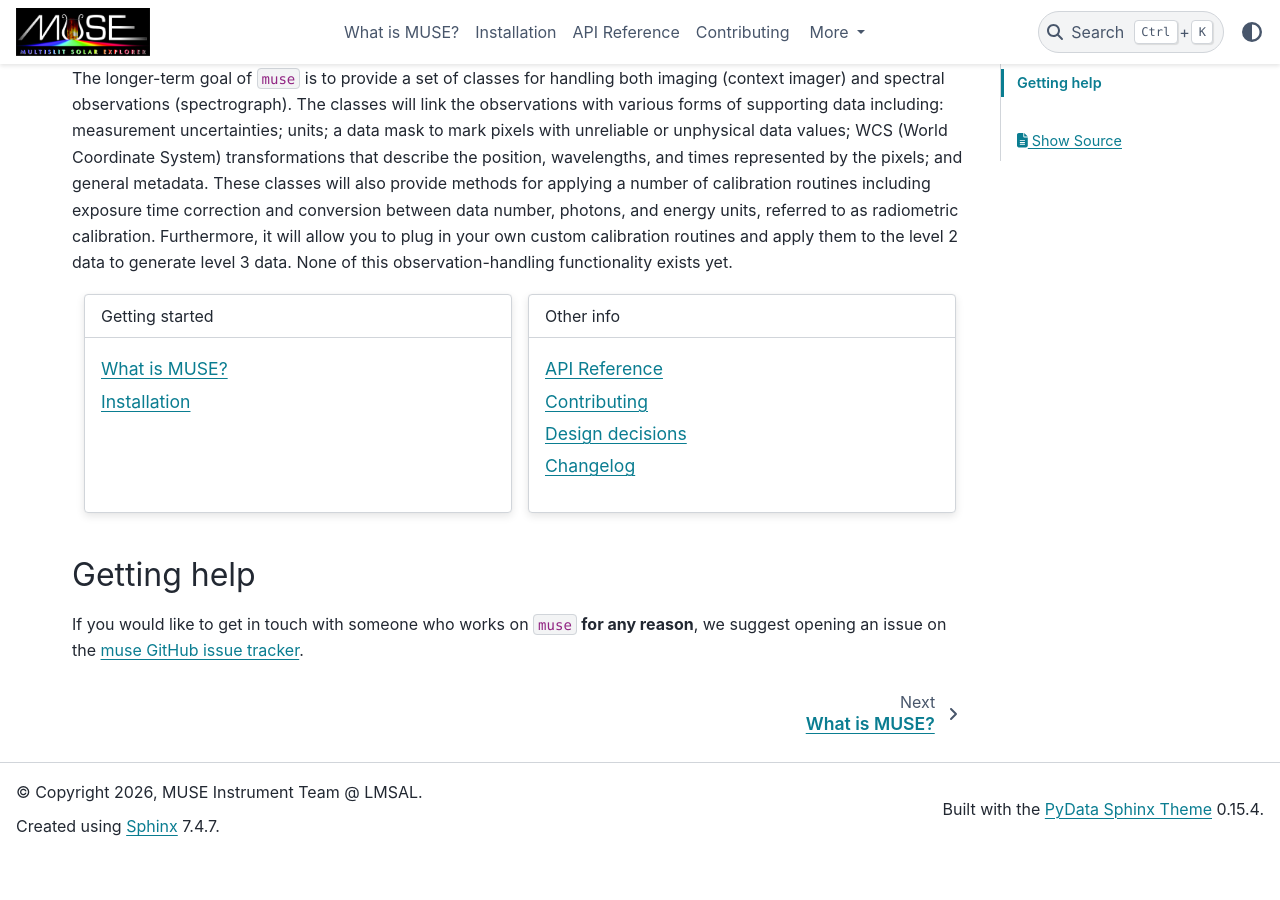
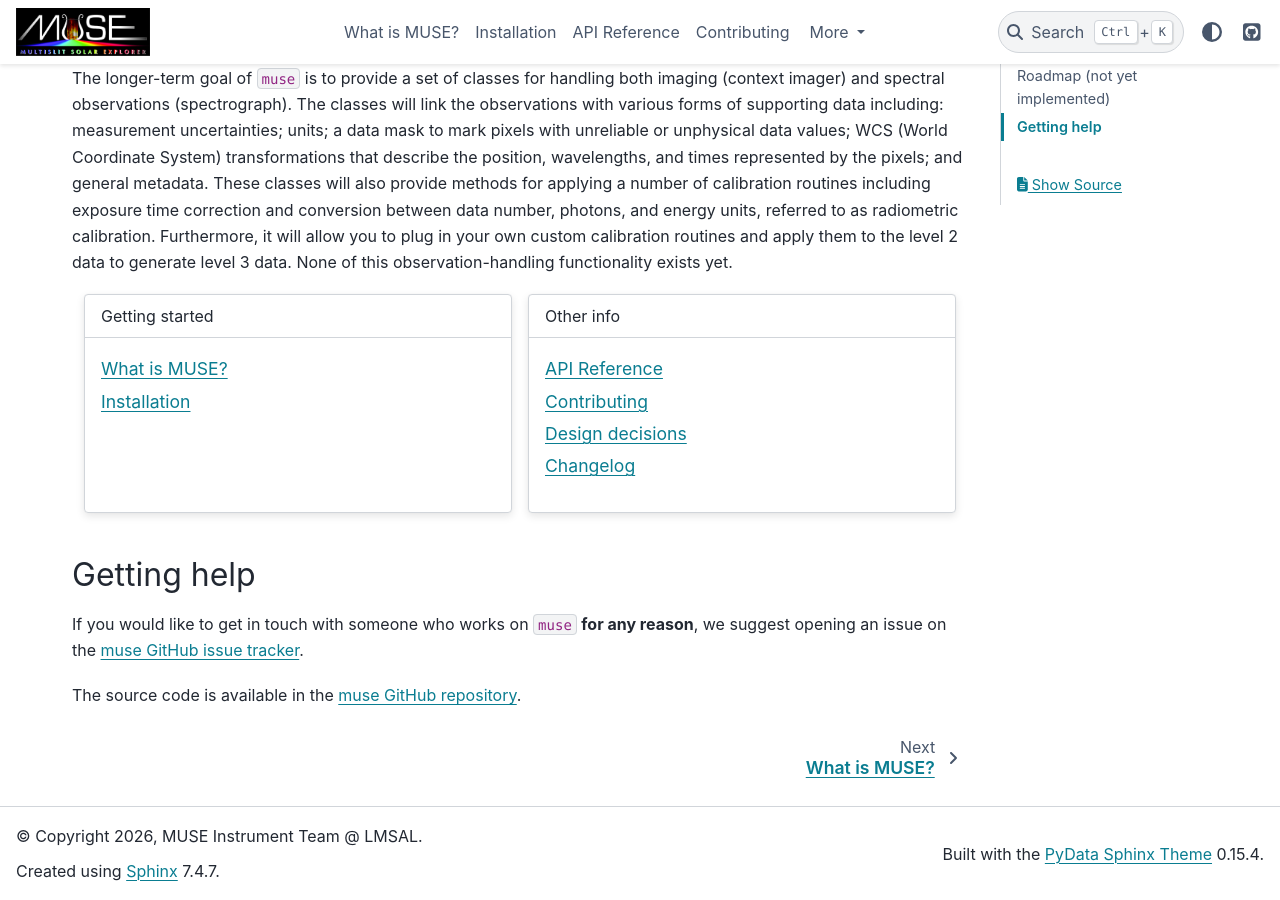
Before and after one commit to LM-SAL/muse, a Sphinx documentation site: the page built from docs/index.rst, in a window 1280 px wide and 900 px high, scrolled down 930 px. Built offline with Sphinx 7.4.7 and the PyData theme 0.15.4, drawn with Linux system fonts in a browser that asks for light colours; pages that are not in the unit, such as notebooks, are missing from menus; the version number could not be read and is left out; before the commit the page ends 1785 px from its top, so only the background shows below that.

Commit message:
GITHUB MUST BE LINKED

```diff
--- a/docs/conf.py
+++ b/docs/conf.py
@@ -138,6 +138,7 @@
 
 html_title = f"muse {version}"
 html_theme_options = {
+    "github_url": "https://github.com/LM-SAL/muse",
     "header_links_before_dropdown": 4,
 }
 if is_development:
--- a/docs/index.rst
+++ b/docs/index.rst
@@ -65,5 +65,7 @@
 
 If you would like to get in touch with someone who works on ``muse`` **for any reason**, we suggest opening an issue on the `muse GitHub issue tracker <https://github.com/LM-SAL/muse/issues>`__.
 
+The source code is available in the `muse GitHub repository <https://github.com/LM-SAL/muse>`__.
+
 .. |DOI| image:: https://zenodo.org/badge/1168788621.svg
    :target: https://doi.org/10.5281/zenodo.22647387
```
